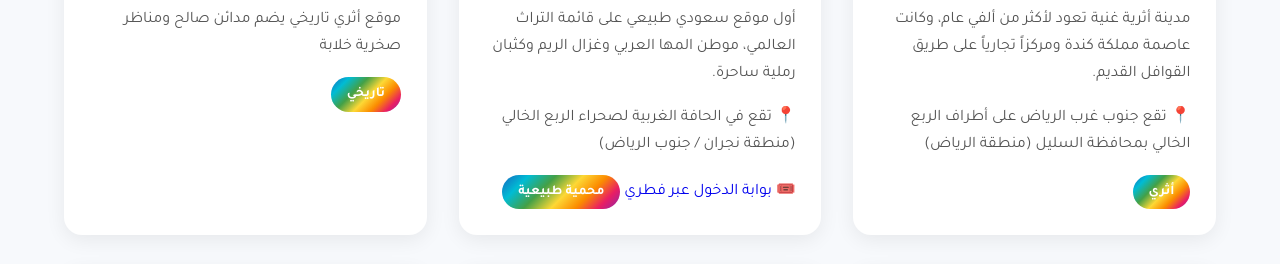
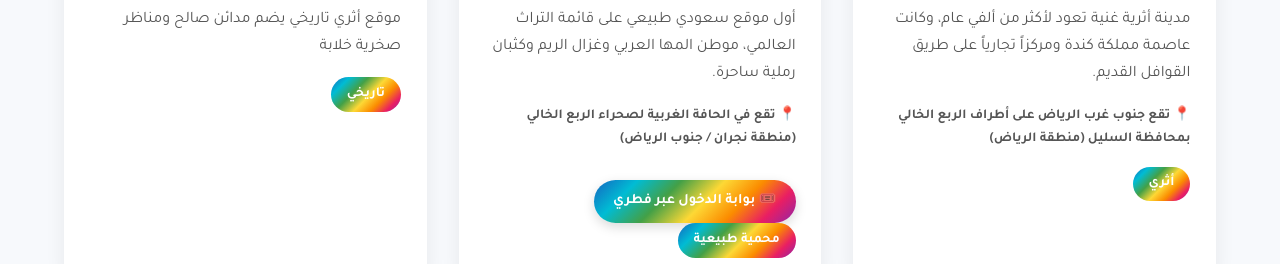
Before and after one commit to a1064074535-droid/saudi-tourism-platform, a website: page index.html in a window 1280 px wide. Shown: the part 1375-1639 px from the top of the page. Drawn offline with Linux system fonts and the light colour scheme; grey boxes are pictures that could not be loaded.

Commit message:
تنسيق سطر الموقع وزر بوابة فطري
Add styles for location line and reserve booking button

```diff
--- a/styles.css
+++ b/styles.css
@@ -180,3 +180,8 @@ footer{background:var(--dark);color:#cfd3e0;padding:3.5rem 0 0;}
   .footer-content{grid-template-columns:1fr;}
   .airlines-grid,.hotels-grid{grid-template-columns:repeat(2,1fr);}
 }
+
+/* Location line and reserve booking button */
+.card-loc{font-size:.85rem;color:#00838f;margin-top:.4rem;font-weight:600;}
+.reserve-btn{display:inline-block;margin-top:.8rem;padding:.6rem 1.2rem;border-radius:30px;background:var(--rainbow-diag);color:#fff;font-weight:700;font-size:.9rem;transition:transform .25s,box-shadow .25s;box-shadow:0 4px 12px rgba(0,0,0,.15);}
+.reserve-btn:hover{transform:translateY(-2px);box-shadow:0 8px 20px rgba(0,0,0,.25);}
```
